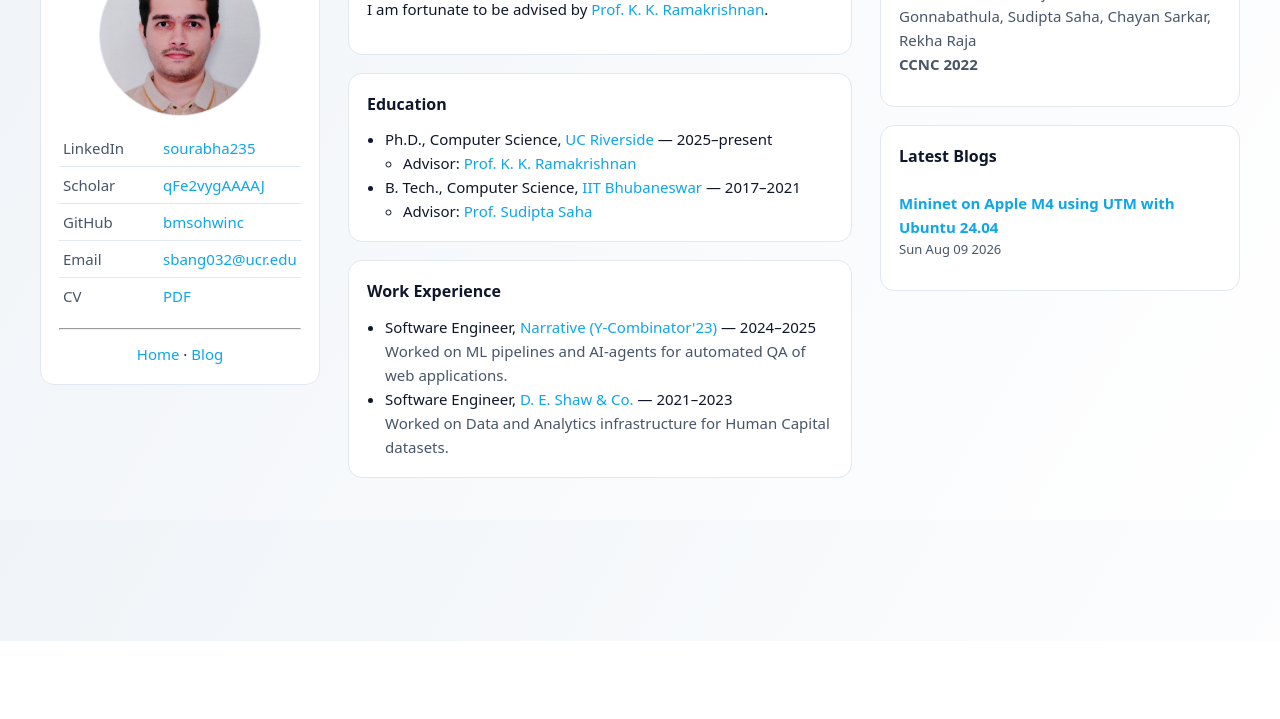
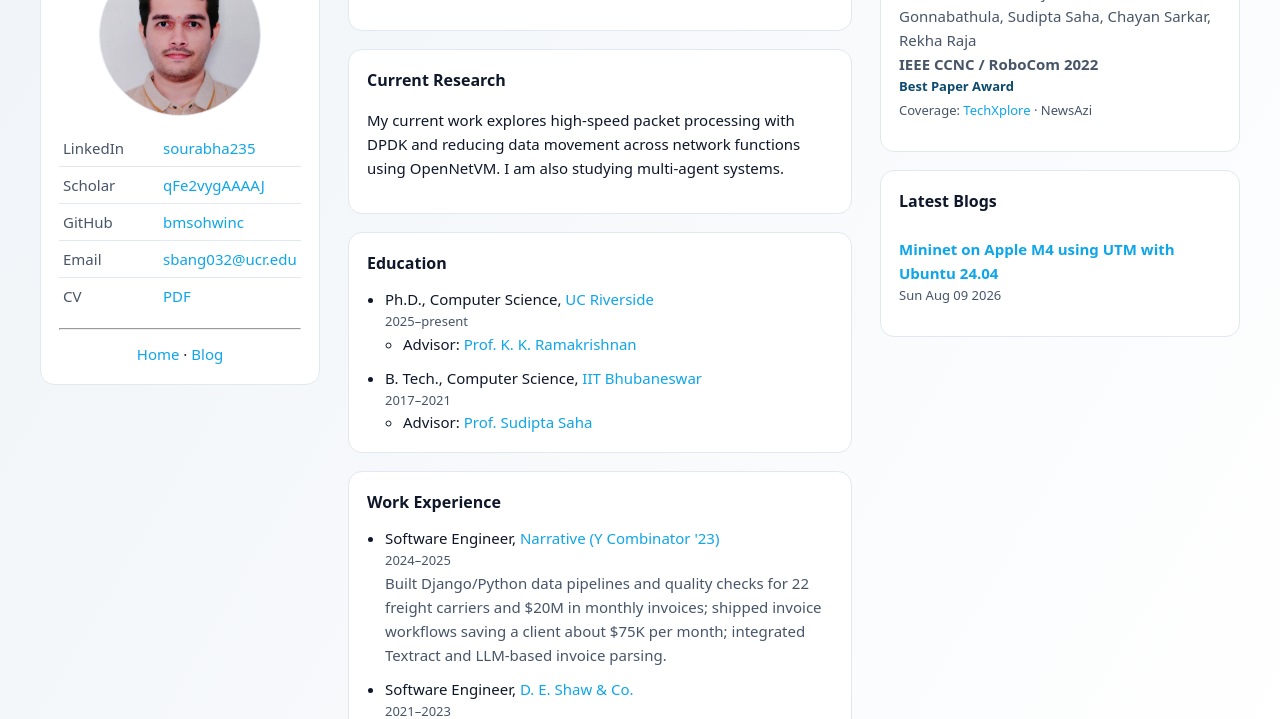
Before and after one commit to bmsohwinc/bmsohwinc.github.io, a plain HTML site: page index.html in a window 1280 px wide. Shown: the part 159-878 px from the top of the page. Before the commit the page ends 800 px from the top, so only its background shows below. Drawn offline with Linux system fonts and the light colour scheme.

Commit message:
Polish the profile page

```diff
--- a/index.html
+++ b/index.html
@@ -3,8 +3,8 @@
 <head>
   <meta charset="utf-8" />
   <meta name="viewport" content="width=device-width, initial-scale=1" />
-  <title>Sourabha | CS PhD | UC Riverside</title>
-  <meta name="description" content="Minimal academic profile of a CS PhD student at UC Riverside." />
+  <title>Sourabha Bharadwaj | CS PhD | UC Riverside</title>
+  <meta name="description" content="Sourabha Bharadwaj is a Computer Science PhD student at UC Riverside researching high-performance networking systems and multi-agent systems." />
   <link rel="stylesheet" href="styles.css" />
 </head>
 <body>
@@ -13,7 +13,7 @@
     <aside class="sidebar" aria-label="Profile">
       <div class="name">Sourabha Bharadwaj</div>
       <div class="role">CS PhD Student at UC Riverside</div>
-      <img class="avatar" src="profile.jpeg" alt="Portrait of Your Name" />
+      <img class="avatar" src="profile.jpeg" alt="Portrait of Sourabha Bharadwaj" />
 
       <nav class="links" aria-label="Contact links">
         <a href="https://www.linkedin.com/in/sourabha235" target="_blank" rel="noopener"><span>LinkedIn</span><span>sourabha235</span></a>
@@ -34,7 +34,7 @@
     <main id="center" aria-live="polite" aria-busy="false"></main>
 
     <!-- RIGHT: Publications (kept on Home; hidden on Blog for focus) -->
-    <section id="right" aria-label="Latest Publications"></section>
+    <section id="right" aria-label="Selected publications and latest blogs"></section>
   </div>
 
   <script src="script.js"></script>
--- a/script.js
+++ b/script.js
@@ -1,8 +1,11 @@
 // --- Data (edit these) ---------------------------------------------------
 const BIO = `
-I am a PhD student in Computer Science at <a href="https://ucr.edu/" target="_blank">UC Riverside</a>.<br>
-My research interests span high-performance networking and operating systems.<br>
+I am a Computer Science PhD student at <a href="https://ucr.edu/" target="_blank">UC Riverside</a> interested in high-performance networking and operating systems.<br>
 I am fortunate to be advised by <a href="https://kknetsyslab.cs.ucr.edu/" target="_blank">Prof. K. K. Ramakrishnan</a>.
+`;
+
+const CURRENT_RESEARCH = `
+My current work explores high-speed packet processing with DPDK and reducing data movement across network functions using OpenNetVM. I am also studying multi-agent systems.
 `;
 
 const EDUCATION = [
@@ -31,15 +34,20 @@ const EDUCATION = [
 ];
 
 const EXPERIENCE = [
-    { role: "Software Engineer", org: {name: "Narrative (Y-Combinator'23)", url: "https://www.trynarrative.com/"}, years: "2024–2025", blurb: "Worked on ML pipelines and AI-agents for automated QA of web applications." },
-    { role: "Software Engineer", org: {name: "D. E. Shaw & Co.", url: "https://www.deshawindia.com/"}, years: "2021–2023", blurb: "Worked on Data and Analytics infrastructure for Human Capital datasets." },
+    { role: "Software Engineer", org: {name: "Narrative (Y Combinator '23)", url: "https://www.trynarrative.com/"}, years: "2024–2025", blurb: "Built Django/Python data pipelines and quality checks for 22 freight carriers and $20M in monthly invoices; shipped invoice workflows saving a client about $75K per month; integrated Textract and LLM-based invoice parsing." },
+    { role: "Software Engineer", org: {name: "D. E. Shaw & Co.", url: "https://www.deshawindia.com/"}, years: "2021–2023", blurb: "Built Java/SQL ETL pipelines, GraphQL APIs, and React analytics for human-capital data; replaced five years of manual attrition reporting and improved pivot-table computation by 30%." },
 ];
 
 const PUBLICATIONS = [
     {
         title: "Concurrent transmission for multi-robot coordination",
         authors: "Sourabha Bharadwaj, Karunakar Gonnabathula, Sudipta Saha, Chayan Sarkar, Rekha Raja",
-        venue: "CCNC 2022",
+        venue: "IEEE CCNC / RoboCom 2022",
+        award: "Best Paper Award",
+        coverage: [
+          { name: "TechXplore", url: "https://techxplore.com/news/2022-01-concurrent-transmission-strategy-multi-robot-cooperation.html" },
+          { name: "NewsAzi" },
+        ],
         links: { pdf: "https://arxiv.org/pdf/2112.00273" }
     },
 ];
@@ -82,6 +90,11 @@ function renderHome() {
     el('p', { html: BIO.trim() })
   ]));
 
+  center.appendChild(el('section', { class: 'card' }, [
+    el('h2', {}, ['Current Research']),
+    el('p', {}, [CURRENT_RESEARCH.trim()])
+  ]));
+
   // Education
   center.appendChild(el('section', { class: 'card' }, [
     el('h2', {}, ['Education']),
@@ -90,10 +103,9 @@ function renderHome() {
       const line = el('div');
       line.append(
         document.createTextNode(`${e.degree}, `),
-        link(e.place.url, e.place.name),
-        document.createTextNode(` — ${e.years}`)
+        link(e.place.url, e.place.name)
       );
-      li.appendChild(line);
+      li.append(line, el('div', { class: 'muted date-range' }, [e.years]));
       if (e.advisors && e.advisors.length) {
         const sub = el('ul', { class: 'list' }, e.advisors.map(a => {
           const s = el('li');
@@ -115,11 +127,10 @@ function renderHome() {
       const line = el('div');
       line.append(
         document.createTextNode(`${x.role}, `),
-        link(x.org.url, x.org.name),
-        document.createTextNode(` — ${x.years}`)
+        link(x.org.url, x.org.name)
       );
       const blurb = el('div', { class: 'muted' }, [ x.blurb ]);
-      li.append(line, blurb);
+      li.append(line, el('div', { class: 'muted date-range' }, [x.years]), blurb);
       return li;
     }))
   ]));
@@ -127,13 +138,23 @@ function renderHome() {
   // Right publications
   right.innerHTML = '';
   right.appendChild(el('div', { class: 'card' }, [
-    el('h2', {}, ['Latest Publications']),
+    el('h2', {}, ['Selected Publications']),
     ...PUBLICATIONS.map(p => el('article', { class: 'pub' }, [
       p.links?.pdf
         ? el('a', { href: p.links.pdf, class: 'pub-title', target: '_blank', rel: 'noopener' }, [p.title])
         : el('div', { class: 'pub-title' }, [p.title]),
       el('div', { class: 'pub-authors muted' }, [ p.authors ]),
-      el('div', { class: 'pub-venue' }, [ p.venue ])
+      el('div', { class: 'pub-venue' }, [ p.venue ]),
+      p.award ? el('div', { class: 'pub-award' }, [p.award]) : null,
+      p.coverage?.length ? el('div', { class: 'pub-coverage muted' }, [
+        document.createTextNode('Coverage: '),
+        ...p.coverage.flatMap((item, index) => [
+          index ? document.createTextNode(' · ') : null,
+          item.url
+            ? el('a', { href: item.url, target: '_blank', rel: 'noopener' }, [item.name])
+            : document.createTextNode(item.name)
+        ])
+      ]) : null
     ]))
   ]));
 
--- a/styles.css
+++ b/styles.css
@@ -90,6 +90,8 @@ a:hover { text-decoration: underline; }
 .muted { color: var(--muted); }
 
 .list { margin: 0; padding-left: 18px; }
+.list > li + li { margin-top: 10px; }
+.date-range { font-size: 13px; }
 
 /* Right: publications */
 .pub {
@@ -99,6 +101,8 @@ a:hover { text-decoration: underline; }
 .pub:last-child { border-bottom: none; }
 .pub-title { font-weight: 600; }
 .pub-venue { color: var(--muted); font-size: 15px; font-weight: bold;}
+.pub-award { color: var(--accent-ink); font-size: 13px; font-weight: 600; }
+.pub-coverage { font-size: 13px; margin-top: 4px; }
 
 /* Blog styles */
 .post {
```
